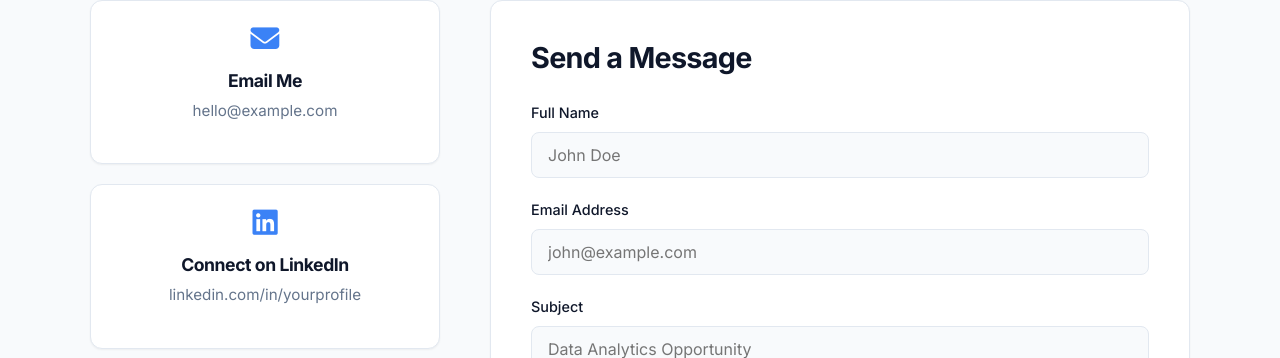
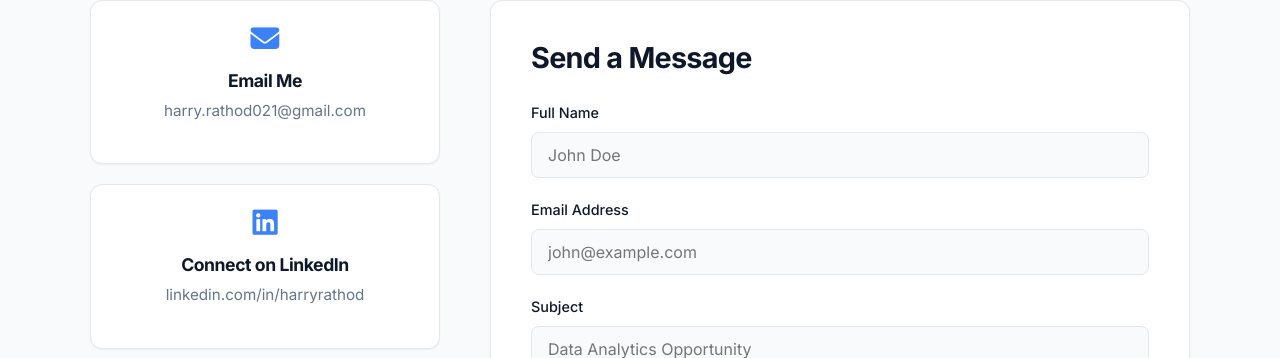
Before and after one commit to harryrathod-da/harry-portfolio, a React app: page contact.html in a window 1280 px wide. Shown: the part 321-679 px from the top of the page. Built offline with nearby package versions, Linux system fonts and the light colour scheme.

Commit message:
Update contact.html

```diff
--- a/contact.html
+++ b/contact.html
@@ -45,12 +45,12 @@
                     <div class="contact-card">
                         <i class="fas fa-envelope"></i>
                         <h4>Email Me</h4>
-                        <p>hello@example.com</p>
+                        <p><a href="mailto:hello@example.com">harry.rathod021@gmail.com</a></p>
                     </div>
                     <div class="contact-card">
                         <i class="fab fa-linkedin"></i>
                         <h4>Connect on LinkedIn</h4>
-                        <p>linkedin.com/in/yourprofile</p>
+                        <p><a href="https://www.linkedin.com/in/harryrathod" target="_blank" rel="noopener noreferrer">linkedin.com/in/harryrathod</a></p>
                     </div>
                     <div class="contact-card">
                         <i class="fas fa-map-marker-alt"></i>
```
